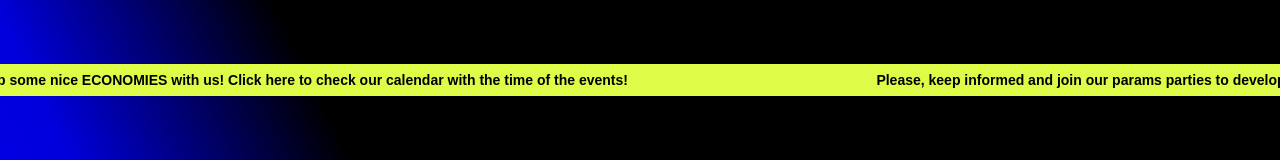
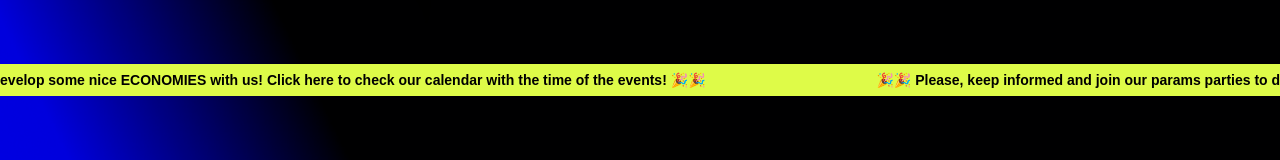
Before and after one commit to CommonsBuild/commons-config-frontend, a Next.js app: page /config/1 in a window 1280 px wide. Shown: the part 704-864 px from the top of the page. Built offline with nearby package versions, Linux system fonts and the light colour scheme; no server answers; a web font is replaced by a local one.

Commit message:
fix: added calendar link

```diff
--- a/src/pages/_app.tsx
+++ b/src/pages/_app.tsx
@@ -38,18 +38,23 @@ function App({ Component, pageProps }: AppPropsWithLayout) {
                 {router.pathname.match('/config/[0-9]') && (
                   <footer className="fixed bottom-0 flex justify-center items-center bg-neon w-full h-8">
                     <div className="marquee">
-                      <div>
-                        <span className="font-bj font-bold text-sm px-16">
-                          Please, keep informed and join our params parties to
-                          develop some nice ECONOMIES with us! Click here to
-                          check our calendar with the time of the events!
+                      <a
+                        className="cursor-pointer"
+                        href="https://calendar.google.com/calendar/u/0?cid=ZHRpbnQzYmE2NnY0cDJqN25uZWdlZnB2dmdAZ3JvdXAuY2FsZW5kYXIuZ29vZ2xlLmNvbQ"
+                        target="_blank"
+                        rel="noreferrer"
+                      >
+                        <span className="font-bj font-bold text-sm px-16 cursor-pointer">
+                          🎉🎉 Please, keep informed and join our params parties
+                          to develop some nice ECONOMIES with us! Click here to
+                          check our calendar with the time of the events! 🎉🎉
                         </span>
-                        <span className="font-bj font-bold text-sm px-16">
-                          Please, keep informed and join our params parties to
-                          develop some nice ECONOMIES with us! Click here to
-                          check our calendar with the time of the events!
+                        <span className="font-bj font-bold text-sm px-16 cursor-pointer">
+                          🎉🎉 Please, keep informed and join our params parties
+                          to develop some nice ECONOMIES with us! Click here to
+                          check our calendar with the time of the events! 🎉🎉
                         </span>
-                      </div>
+                      </a>
                     </div>
                   </footer>
                 )}
```
